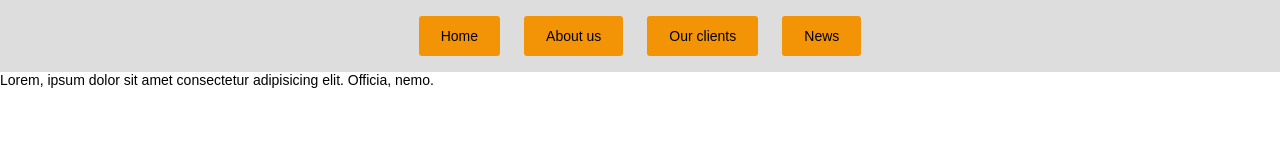
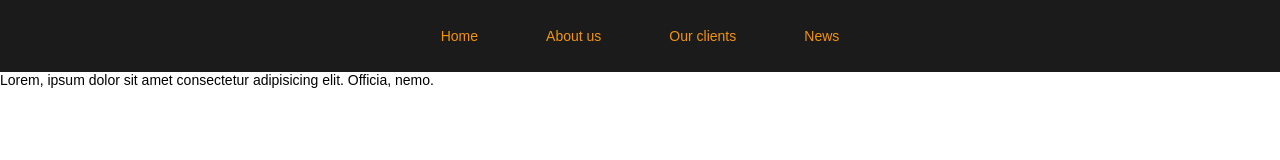
Before and after one commit to Mankata123/GitEx, a plain HTML site: page index.html in a window 1280 px wide. Drawn offline with Linux system fonts and the light colour scheme.

Commit message:
gitex-1 Restyle links

```diff
--- a/styles/styles.css
+++ b/styles/styles.css
@@ -21,7 +21,7 @@ a {
 }
 
 header {
-    background-color: #ddd;
+    background-color: rgb(27, 27, 27);
     padding: 16px;
 }
 
@@ -35,7 +35,6 @@ header {
 .main-navigation a {
     margin: 0 12px;
     padding: 12px 22px;
-    background-color: rgb(243, 148, 7);
+    color: rgb(243, 148, 7);
     border-radius: 3px;
-    color: #000;
 }
```
